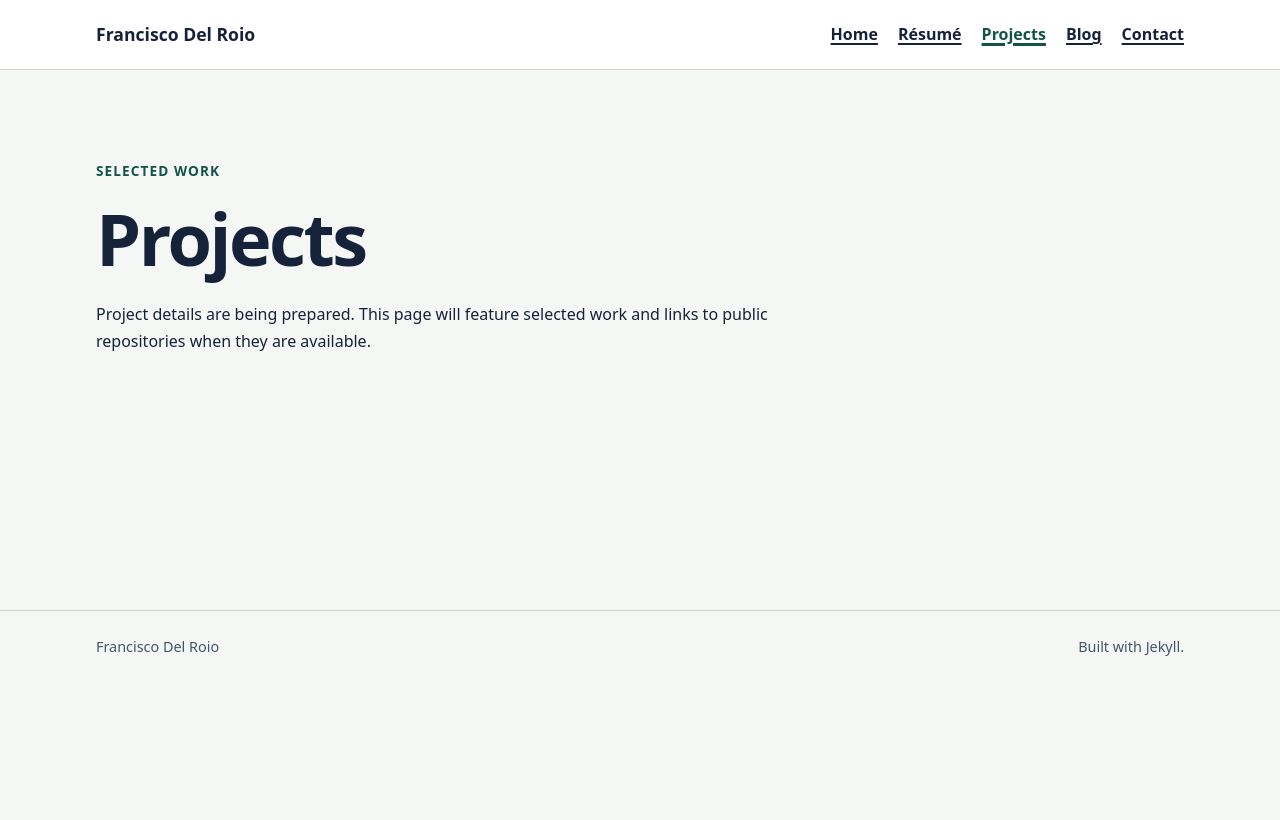
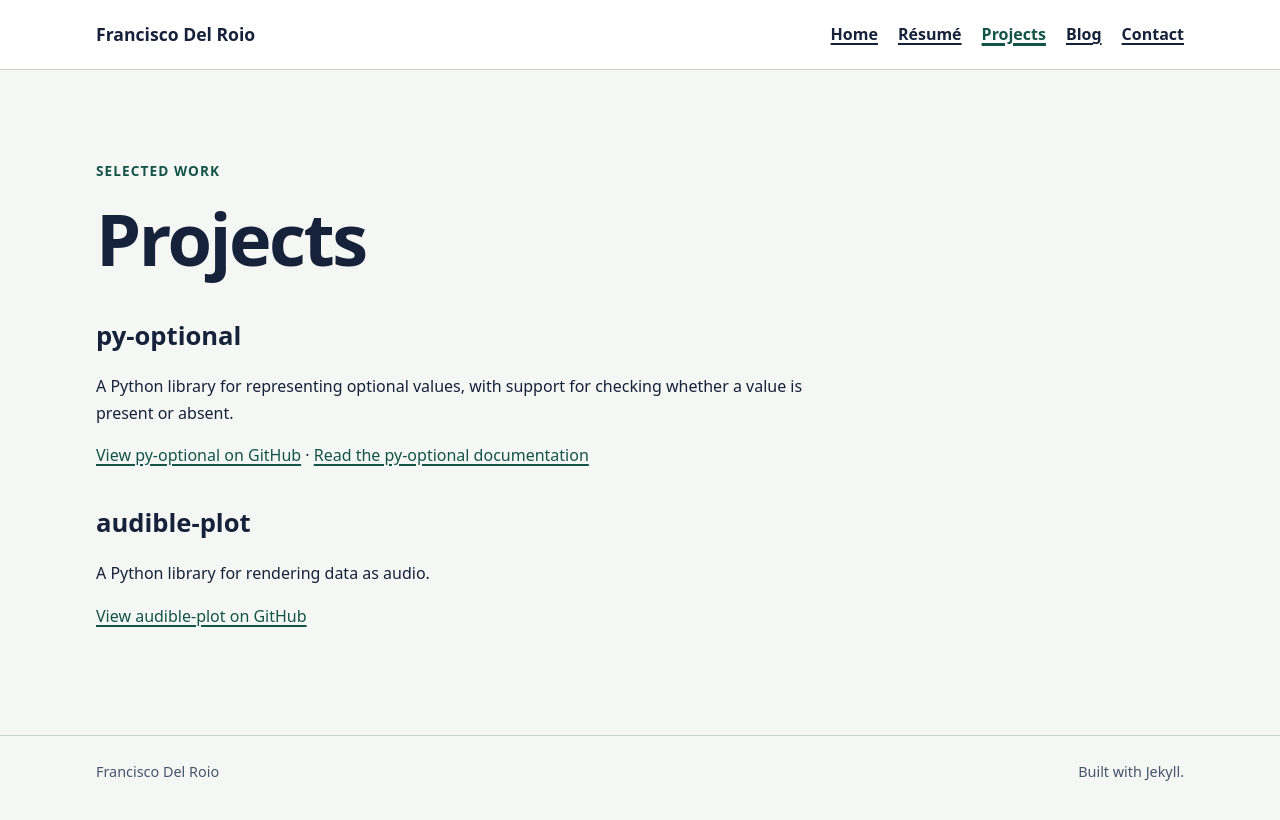
Before and after one commit to francipvb/francipvb.github.io, a Jekyll site: the page built from projects.md, in a window 1280 px wide. Shown: the top 820 px of the page. Built offline with Jekyll 4.4.1, drawn with Linux system fonts in a browser that asks for light colours.

Commit message:
Add selected projects to portfolio
Co-authored-by: Copilot <223556219+Copilot@users.noreply.github.com>

```diff
--- a/projects.md
+++ b/projects.md
@@ -8,4 +8,14 @@ permalink: /projects/
 
 # Projects
 
-Project details are being prepared. This page will feature selected work and links to public repositories when they are available.
+## py-optional
+
+A Python library for representing optional values, with support for checking whether a value is present or absent.
+
+[View py-optional on GitHub](https://github.com/francipvb/py-optional) · [Read the py-optional documentation](https://francipvb.github.io/py-optional/)
+
+## audible-plot
+
+A Python library for rendering data as audio.
+
+[View audible-plot on GitHub](https://github.com/francipvb/audible-plot)
```
Also changed, not shown: README.md.
